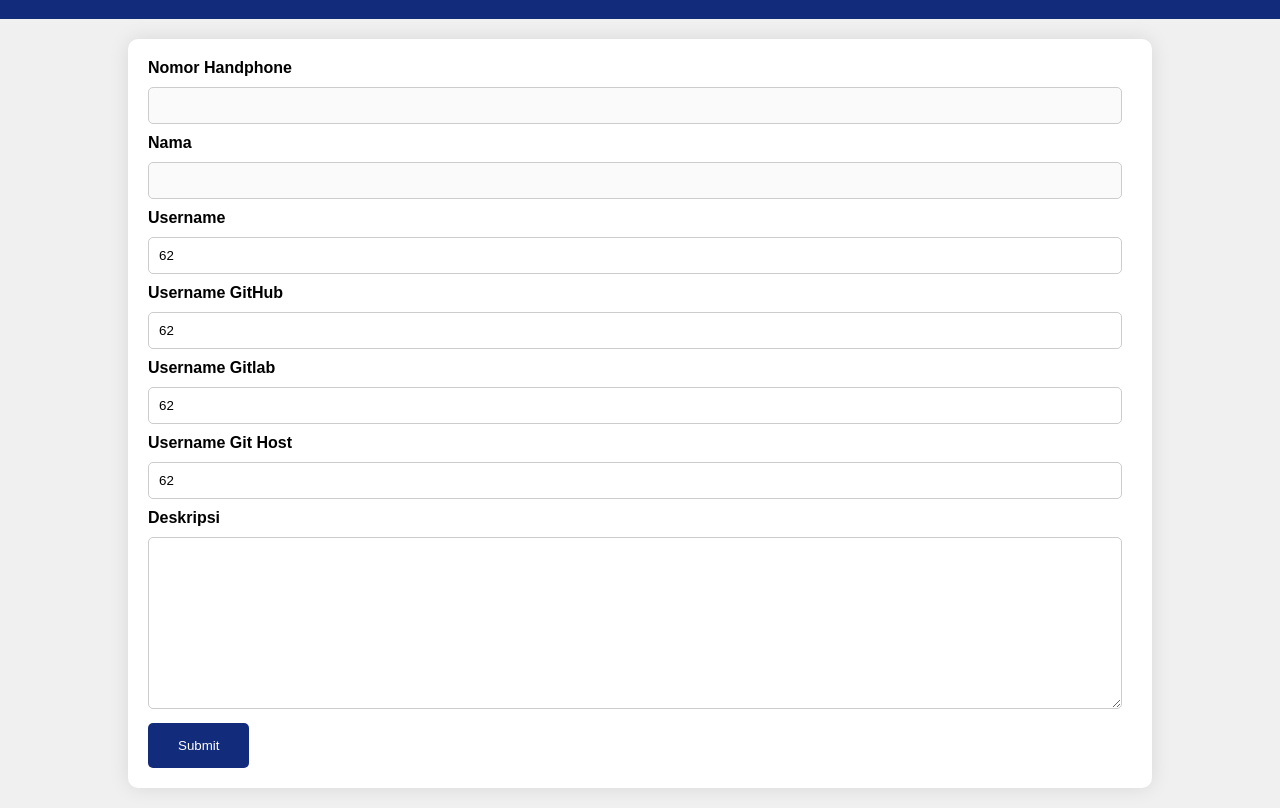
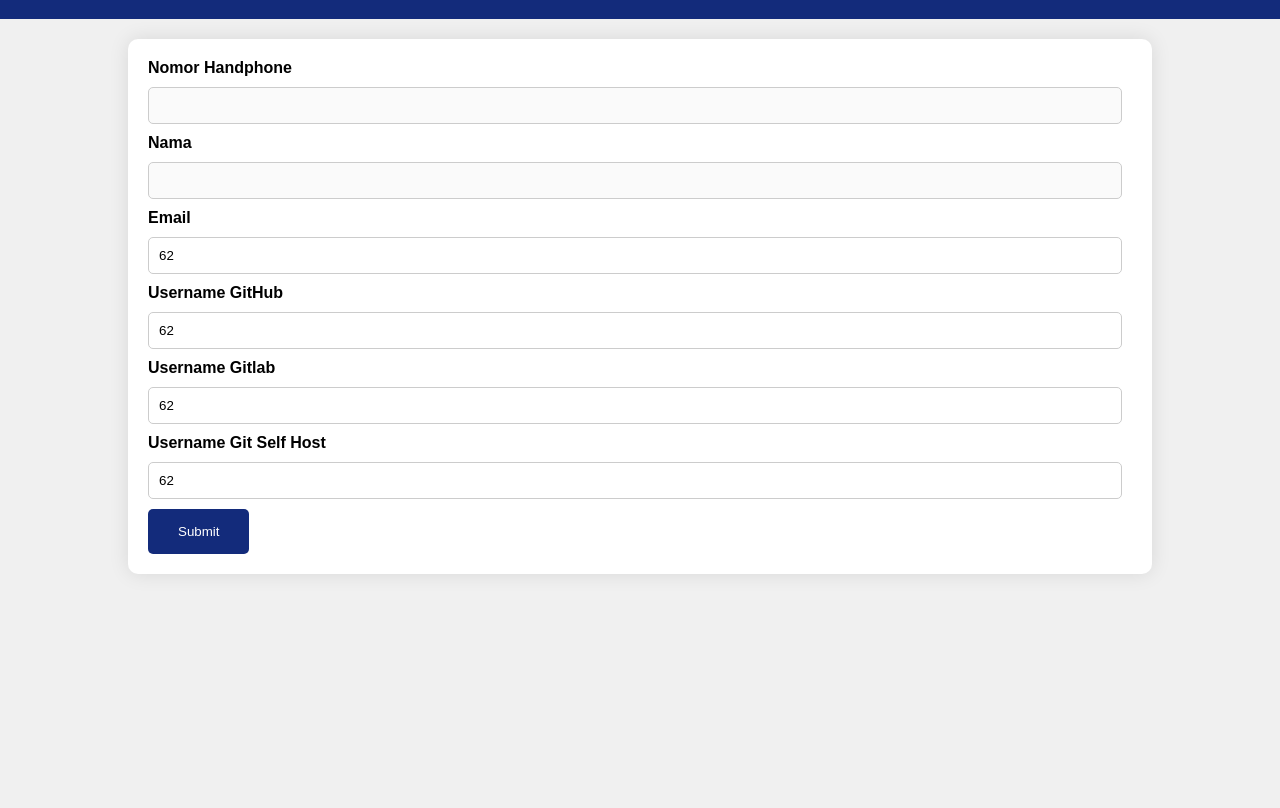
Before and after one commit to domyid/signup, a plain HTML site: page index.html in a window 1280 px wide. Shown: the part 89-897 px from the top of the page. After the commit the page ends 800 px from the top, so only its background shows below. Drawn offline with Linux system fonts and the light colour scheme; some packages are replaced by stand-ins of ours; a script that the page names is missing.

Commit message:
selesai untuk perbaikan form

```diff
--- a/index.html
+++ b/index.html
@@ -31,9 +31,9 @@
           </div>
 
         <div>
-          <label class="desc" id="title3" for="Field3">Username</label>
+          <label class="desc" id="title3" for="Field3">Email</label>
           <div>
-            <input id="username" name="username" type="text" spellcheck="false" value="62" maxlength="255" tabindex="3">
+            <input id="email" name="email" type="text" spellcheck="false" value="62" maxlength="255" tabindex="3">
           </div>
         </div>
 
@@ -52,19 +52,9 @@
         </div>
 
         <div>
-          <label class="desc" id="title3" for="Field3">Username Git Host</label>
+          <label class="desc" id="title3" for="Field3">Username Git Self Host</label>
           <div>
             <input id="githost" name="githost" type="text" spellcheck="false" value="62" maxlength="255" tabindex="3">
-          </div>
-        </div>
-
-        <div>
-          <label class="desc" id="title4" for="Field4">
-            Deskripsi
-          </label>
-
-          <div>
-            <textarea id="solusi" name="Field4" spellcheck="true" rows="10" cols="50" tabindex="4"></textarea>
           </div>
         </div>
 
```
